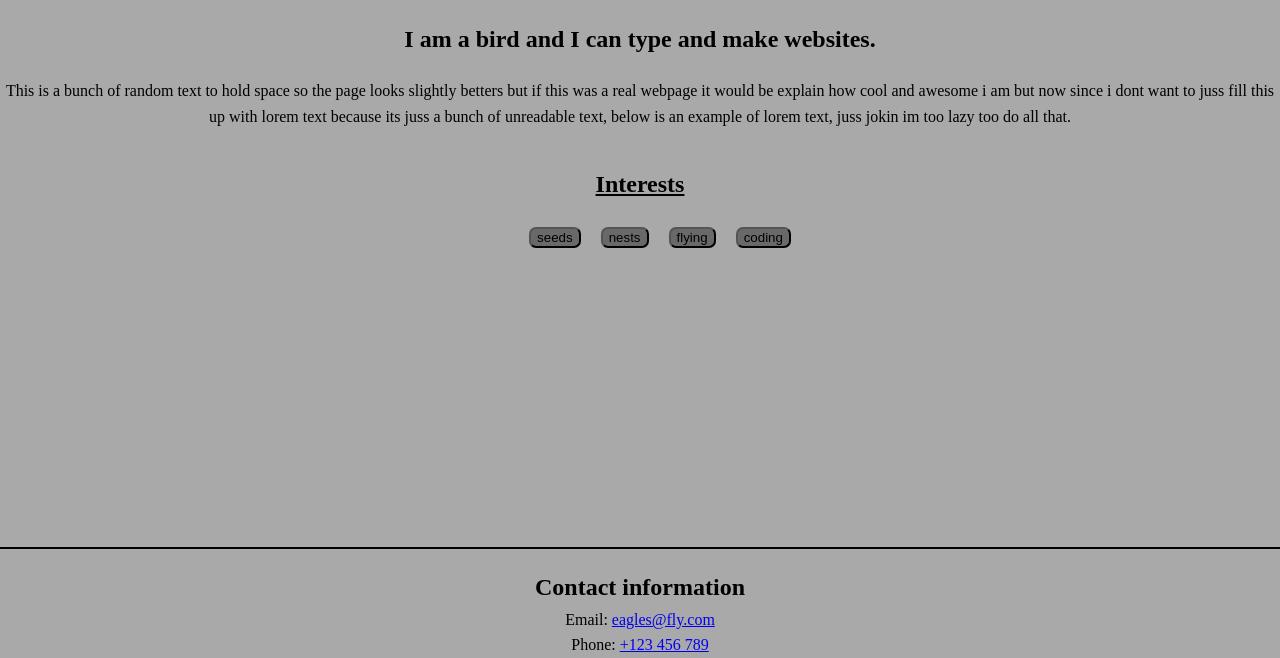
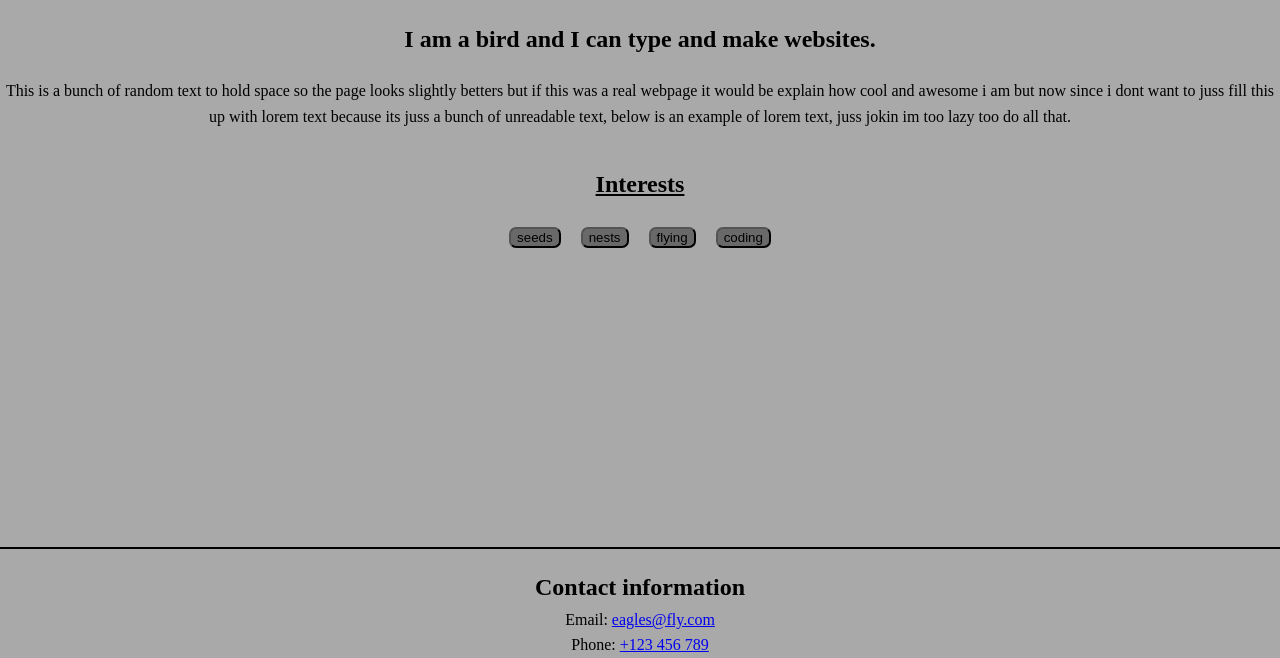
Before and after one commit to wytee64/wad-pages-and-practices, a plain HTML site: page index.html in a window 1280 px wide. Shown: the part 142-800 px from the top of the page. Drawn offline with Linux system fonts and the light colour scheme.

Commit message:
final alignment of the interests

```diff
--- a/index.js
+++ /dev/null
@@ -1 +0,0 @@
-console.log('Happy developing ✨')
--- a/style.css
+++ b/style.css
@@ -9,6 +9,7 @@ header {
 ul {
   display: flex;
   justify-content: center;
+  padding-left: 0;
 }
 
 .f-ptag {
```
Also changed, not shown: package.json (deleted, +0 -10 lines).
